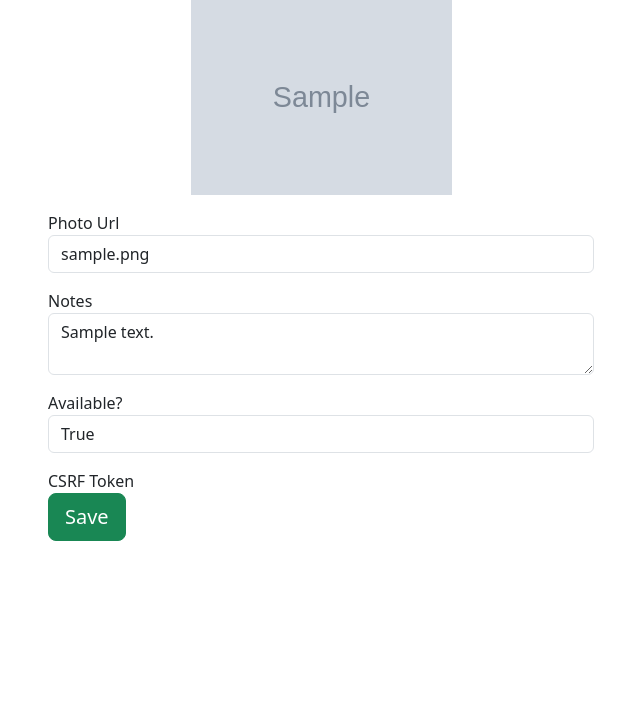
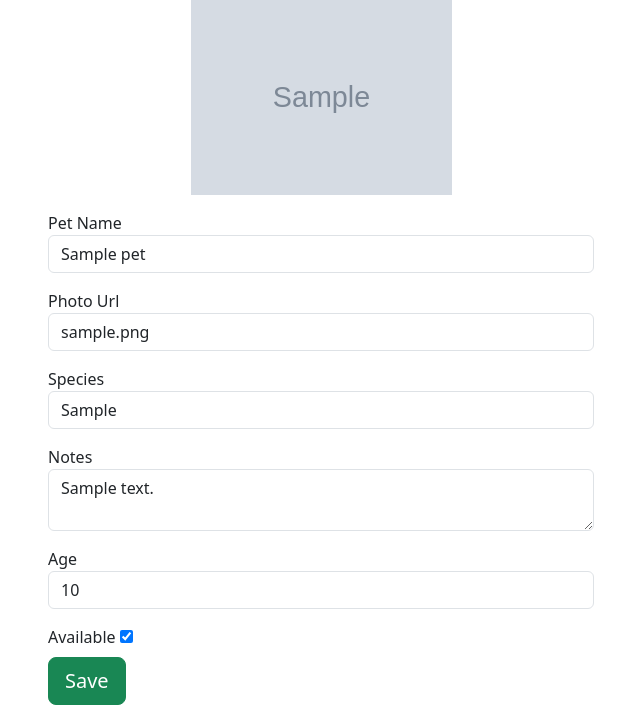
Before and after one commit to dnnyhua/pet-adoption-flask-wtf, a Flask app: page /pets/1/edit in a window 1280 px wide. Shown: the part 142-847 px from the top of the page, without its empty margins (319-959 px from the left). Before the commit the page ends 683 px from the top, so only its background shows below. Run offline with Flask 2, Linux system fonts and the light colour scheme; tables that the repository leaves empty hold one stand-in row (values such as "Sample post"); grey boxes marked "Sample" are stand-in pictures; some libraries are stand-ins or nearby versions.

Commit message:
fixed edit submission

```diff
--- a/app.py
+++ b/app.py
@@ -13,6 +13,9 @@ app.config['DEBUG_TB_INTERCEPT_REDIRECTS'] = False
 toolbar = DebugToolbarExtension(app)
 
 connect_db(app)
+
+default_image = "https://www.pngkey.com/png/full/842-8429401_pomeranian-02-yappicon-pomeranian-03-yappicon-cartoon.png"
+
 
 @app.route('/')
 def home_page():
@@ -33,10 +36,9 @@ def add_pet():
     photo_url = form.photo_url.data
     age = form.age.data
     notes = form.notes.data
-    available = bool(form.available.data)
 
     # add data from form to database
-    pet = Pet(name=name, species=species, photo_url=photo_url, age=age, notes=notes, available=available)
+    pet = Pet(name=name, species=species, photo_url=photo_url, age=age, notes=notes)
     db.session.add(pet)
     db.session.commit()
     flash(f'{pet.name} added.')
@@ -59,7 +61,7 @@ def edit_form(pet_id):
 
   pet = Pet.query.get(pet_id)
 
-  # populate form with current data
+  # populate form with current data in the database
   form = EditForm(obj=pet)
 
   if form.validate_on_submit():
@@ -69,6 +71,7 @@ def edit_form(pet_id):
     pet.age = form.age.data
     pet.notes = form.notes.data
     pet.available = bool(form.available.data)
+    db.session.add(pet)
     db.session.commit()
     return redirect('/')
   else:
--- a/forms.py
+++ b/forms.py
@@ -1,5 +1,5 @@
 from flask_wtf import FlaskForm
-from wtforms import StringField, IntegerField, TextAreaField, SelectField
+from wtforms import StringField, IntegerField, TextAreaField, SelectField, BooleanField
 from wtforms.validators import InputRequired, NumberRange, Optional, URL
 
 class PetForm(FlaskForm):
@@ -10,12 +10,16 @@ class PetForm(FlaskForm):
   photo_url = StringField("Photo Url")
   age = IntegerField("Age", validators=[Optional(), NumberRange(min=1, max=30, message="Enter age between 1 to 30")])
   notes = TextAreaField("Notes")
-  available = SelectField("Available?", choices=[(True, 'True'), (False, 'False')])
+
 
 
 class EditForm(FlaskForm):
   """Edit pet information"""
 
-  photo_url = StringField("Photo Url", validators=[URL()])
+  name = StringField("Pet Name", validators=[InputRequired(message="Please enter pet's name")])
+  photo_url = StringField("Photo Url", validators=[Optional(), URL()])
+  species = StringField("Species",validators=[InputRequired(message="Please enter specie")])
   notes = TextAreaField("Notes")
-  available = SelectField("Available?", choices=[(True, 'True'), (False, 'False')])
+  age = IntegerField("Age", validators=[Optional(), NumberRange(min=1, max=30, message="Enter age between 1 to 30")])
+  # available = SelectField("Available?", choices=[(True, 'True'), (False, 'False')])
+  available = BooleanField("Available", default="checked")
--- a/models.py
+++ b/models.py
@@ -7,6 +7,7 @@ def connect_db(app):
   db.init_app(app)
 
 
+default_image = "https://www.pngkey.com/png/full/842-8429401_pomeranian-02-yappicon-pomeranian-03-yappicon-cartoon.png"
 
 class Pet(db.Model):
 
@@ -15,7 +16,7 @@ class Pet(db.Model):
   id = db.Column(db.Integer, primary_key=True, autoincrement=True)
   name = db.Column(db.Text, nullable=False)
   species = db.Column(db.Text, nullable=False)
-  photo_url = db.Column(db.Text, default="https://www.pngkey.com/png/full/842-8429401_pomeranian-02-yappicon-pomeranian-03-yappicon-cartoon.png")
+  photo_url = db.Column(db.Text, default=default_image)
   age = db.Column(db.Integer)
   notes = db.Column(db.Text)
   available = db.Column(db.Boolean, nullable=False, default=True)
--- a/templates/edit_pet_form.html
+++ b/templates/edit_pet_form.html
@@ -19,16 +19,23 @@
     <div class="col-sm-6">
       <form method="POST">
         {{ form.hidden_tag() }}
-        {% for field in form if field.widget.input != 'hidden' %}
-        <div class="form-group mt-3">
+        {% for field in form if field.widget.input_type != 'hidden' %}
+        <div class="group-form mt-3">
+          {% if field.name != "available"%}
           {{field.label}}
           {{field(class_="form-control")}}
+          {% endif %}
           {% for err in field.errors %}
           {{err}}
           {% endfor %}
         </div>
         {% endfor %}
-        <button class="btn btn-lg btn-success">Save</button>
+        <div class="group-form mt-3">
+          {{form.available.label}}
+          {{form.available}}
+        </div>
+
+        <button class="btn btn-lg btn-success mt-2">Save</button>
       </form>
     </div>
   </div>
```
